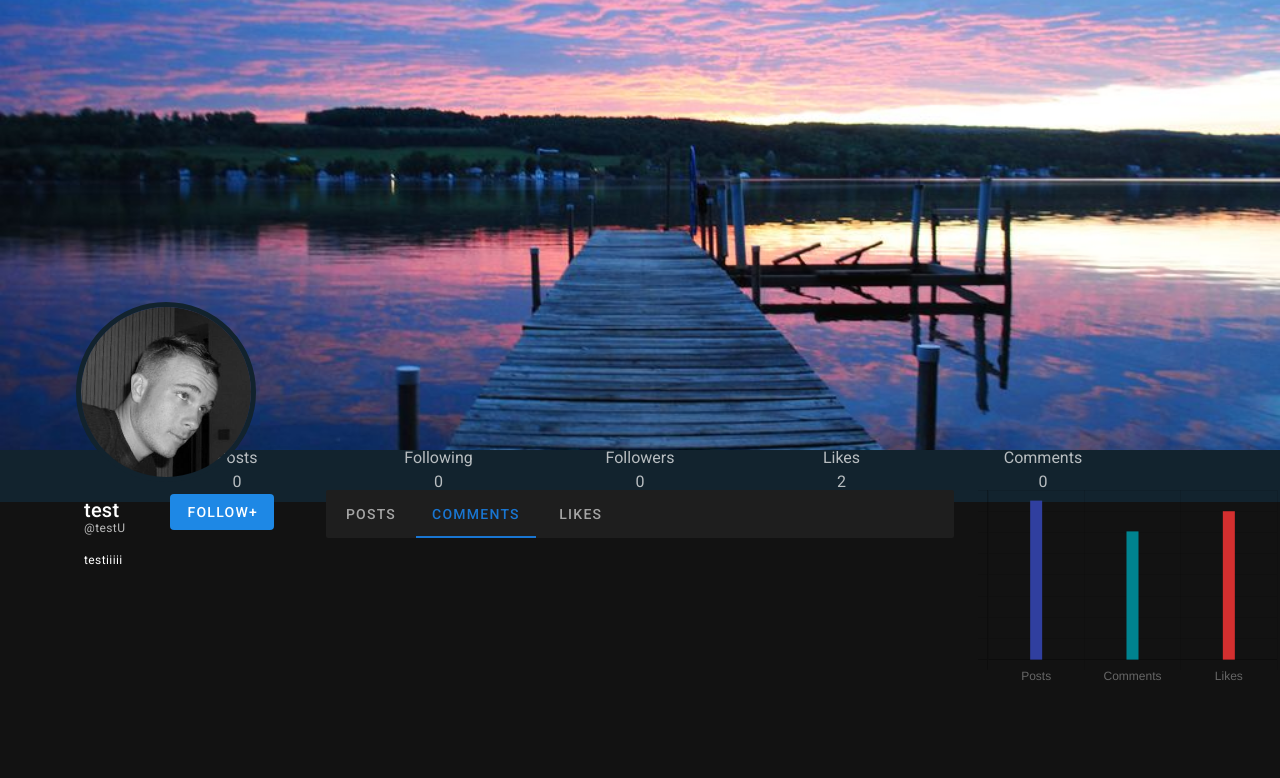
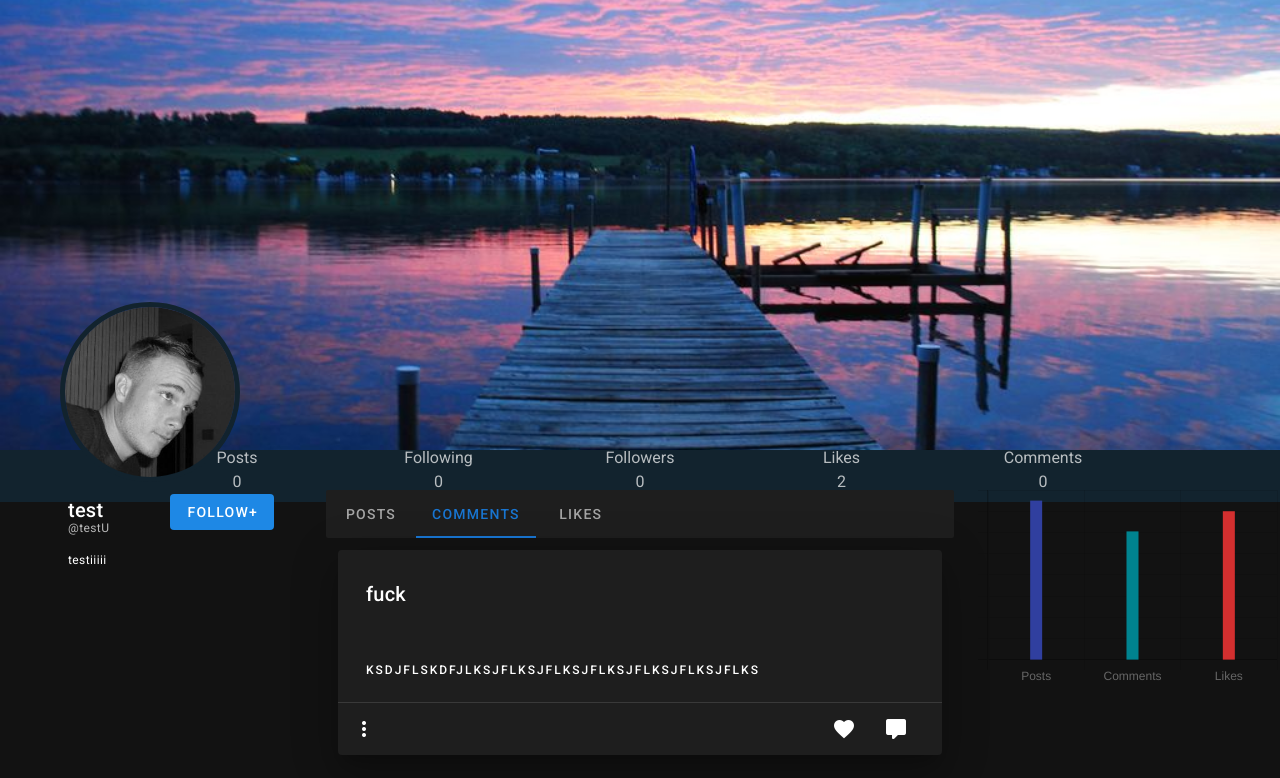
Before and after one commit to Nebula-Clan/Client, a Nuxt app: page /profile in a window 1280 px wide. Both pictures are taken after a click on the tab "COMMENTS". Shown: the top 778 px of the page. Built offline with nearby package versions, Linux system fonts and the light colour scheme.

Commit message:
profile avatar bug fixed, card width bug fixed, comment and like component connected to stores

```diff
--- a/components/profile/ProfileComments.vue
+++ b/components/profile/ProfileComments.vue
@@ -1,12 +1,12 @@
 <template>
     <v-container fluid class="py-2">
-        <v-row>
-            <v-card elevation="24">
+        <v-row ref="VCardParent">
+            <v-card elevation="24" :min-width="vCardWidth">
                 <v-container>
                     <v-card-title>
-                        jhon replyed to Lelouch in cominuty fucked up
+                        {{ commentTitle }}
                     </v-card-title>
-                    <v-row>
+                    <v-row v-if="isReply">
                         <v-card class="comment mr-7 ml-2" elevation="3">
                             <v-list-item three-line>
                                 <v-list-item-avatar size="80">
@@ -26,7 +26,7 @@
                     </v-row>
                 </v-container>
                 <v-card-text class="overline text--primary pl-7">
-                    Lorem ipsum dolor sit amet, consectetur adipisicing elit. Rerum temporibus labore commodi libero ipsa reprehenderit aliquam laboriosam fugiat exercitationem? Temporibus, dolores delectus. Facilis, fugit sint. Assumenda unde aliquid dolores impedit ex voluptas atque modi, sit harum! Vel voluptatum aliquid possimus.
+                    {{ comment.getCommentBody() }}
                 </v-card-text>
                 <v-divider></v-divider>
                 <v-card-actions>
@@ -73,7 +73,7 @@
 export default {
     props: {
         comment: {
-            type: Boolean,
+            type: Object,
             required: true
         }
     },
@@ -82,17 +82,30 @@ export default {
             like: false,
             dislike: false,
             overlay: false,
-            zIndex: 1
+            zIndex: 1,
+            vCardWidth: '0'
         }
     },
     computed: {
         likedComment() {
-            if (!this.dislike && (this.liked || this.like)) {
+            if (!this.dislike && (this.comment.liked || this.like)) {
                 return 'pink'
             } else {
                 return ''
             }
+        },
+        isReply() {
+            if (this.comment.isReply()) {
+                return true
+            }
+            return false
+        },
+        commentTitle() {
+            return 'fuck'
         }
+    },
+    mounted() {
+        this.vCardWidth =  this.$refs.VCardParent.clientWidth
     },
     methods: {
         likeComment() {
--- a/components/profile/ProfileDescription.vue
+++ b/components/profile/ProfileDescription.vue
@@ -42,14 +42,16 @@ export default {
     },
     computed: {
         avatar() {
-            if (this.$vuetify.breakpoint.lg) {
+            if (this.$vuetify.breakpoint.lg || this.$vuetify.breakpoint.xl) {
                 return 'avatar-lg'
             } else if (this.$vuetify.breakpoint.md) {
                 return 'avatar-md'
+            } else {
+                return 'avatar-sm'
             }
         },
         avatarSize() {
-            if (this.$vuetify.breakpoint.lg || this.$vuetify.breakpoint.xl) {
+            if (this.$vuetify.breakpoint.xl || this.$vuetify.breakpoint.lg) {
                 return 180
             } else if (this.$vuetify.breakpoint.md) {
                 return 150
@@ -60,9 +62,9 @@ export default {
             }
         },
         marginSize() {
-            if (this.$vuetify.breakpoint.lg || this.$vuetify.breakpoint.xl) {
+            if (this.$vuetify.breakpoint.xl) {
                 return 'ml-16'
-            } else if (this.$vuetify.breakpoint.md) {
+            } else if (this.$vuetify.breakpoint.md || this.$vuetify.breakpoint.lg) {
                 return 'ml-12'
             } else if (this.$vuetify.breakpoint.sm) {
                 return 'ml-8'
--- a/components/profile/ProfileIntro.vue
+++ b/components/profile/ProfileIntro.vue
@@ -52,7 +52,6 @@ export default {
             } else {
                 this.componentObjects = this.getLikes
             }
-
             return this.componentObjects
         }
     },
@@ -73,7 +72,11 @@ export default {
                 }
             } else if (this.comp == ProfileComments) {
                 return {
-                    liked: false
+                    comment: this.getComponentObjectById(index)
+                }
+            } else {
+                return {
+                    likedObj: this.getComponentObjectById(index)
                 }
             }
         },
--- a/components/profile/ProfileLikes.vue
+++ b/components/profile/ProfileLikes.vue
@@ -1,9 +1,10 @@
 <template>
     <v-container fluid class="py-2">
-        <v-card elevation="24">
+        <v-row ref="VCardParent">
+            <v-card elevation="24" :min-width="vCardWidth">
                 <v-container>
                     <v-card-title>
-                    jhon <v-icon class="mx-1" color="red lighten-1">mdi-heart</v-icon> post ahmad in community zed
+                        {{ likedObj.getLikeOwnerUsername() }} <v-icon class="mx-1" color="red lighten-1">mdi-heart</v-icon> post ahmad in community zed
                     </v-card-title>
                     <v-row>
                         <v-card class="post mr-7 ml-2">
@@ -29,14 +30,22 @@
                     </v-row>
                 </v-container>
             </v-card>
+        </v-row>
     </v-container>
 </template>
 
 
 <script>
 export default {
+    props: {
+        likedObj: {
+            required: true,
+            type: Object
+        }
+    },
     data: () => {
         return {
+            vCardWidth: '0',
             hashtags: [
                 "#idk",
                 "#idc",
@@ -49,6 +58,9 @@ export default {
                 '#toca'
             ]
         }
+    },
+    mounted() {
+        this.vCardWidth =  this.$refs.VCardParent.clientWidth
     }
 }
 </script>
--- a/components/profile/ProfilePosts.vue
+++ b/components/profile/ProfilePosts.vue
@@ -1,7 +1,7 @@
 <template>
     <v-container fluid class="py-2">
-        <v-row>
-            <v-card max-width="740">
+        <v-row ref="VCardParent">
+            <v-card :min-width="vCardWidth">
                 <v-list-item three-line>
                      <v-list-item-avatar tile size="80" color="grey">
                             <v-img :src="post.getPostImageURL()"></v-img>
@@ -77,7 +77,8 @@ export default {
             like: false,
             dislike: false,
             overlay: false,
-            zIndex: 1
+            zIndex: 1,
+            vCardWidth: '0'
         }
     },
     computed: {
@@ -88,6 +89,9 @@ export default {
                 return ''
             }
         }
+    },
+    mounted() {
+        this.vCardWidth =  this.$refs.VCardParent.clientWidth
     },
     methods: {
         likePost() {
--- a/store/modules/profile/classes/comment.js
+++ b/store/modules/profile/classes/comment.js
@@ -27,6 +27,7 @@ class Comment {
     }
 
     getCommentBody() {
+        return 'ksdjflskdfjlksjflksjflksjflksjflksjflksjflks'
         return this.body
     }
 
@@ -41,6 +42,15 @@ class Comment {
     getCommentOwnerUsername() {
         return this.commentOwnerUsername
     }
+
+    getLiked() {
+        this.liked = false
+        return this.liked
+    }
+
+    isReply() {
+        return false
+    }
 }
 
 
--- a/store/modules/profile/classes/like.js
+++ b/store/modules/profile/classes/like.js
@@ -23,6 +23,7 @@ class Like {
     }
 
     getLikeOwnerUsername() {
+        return 'kjf'
         return this.likeOwnerUsername
     }
 }
--- a/store/modules/profile/profileComments.js
+++ b/store/modules/profile/profileComments.js
@@ -2,7 +2,7 @@ import axious from 'axios'
 import { Comment } from './classes/Comment'
 
 const state = () => ({
-    comments: []
+    comments: [new Comment(), ]
 })
 
 const getters = {
--- a/store/modules/profile/profileLikes.js
+++ b/store/modules/profile/profileLikes.js
@@ -2,7 +2,7 @@ import axious from 'axios'
 import { Like } from './classes/Like'
 
 const state = () => ({
-    likes: []
+    likes: [new Like(), ]
 })
 
 const getters = {
```
Lines whose indentation alone changed are shown as unchanged.
